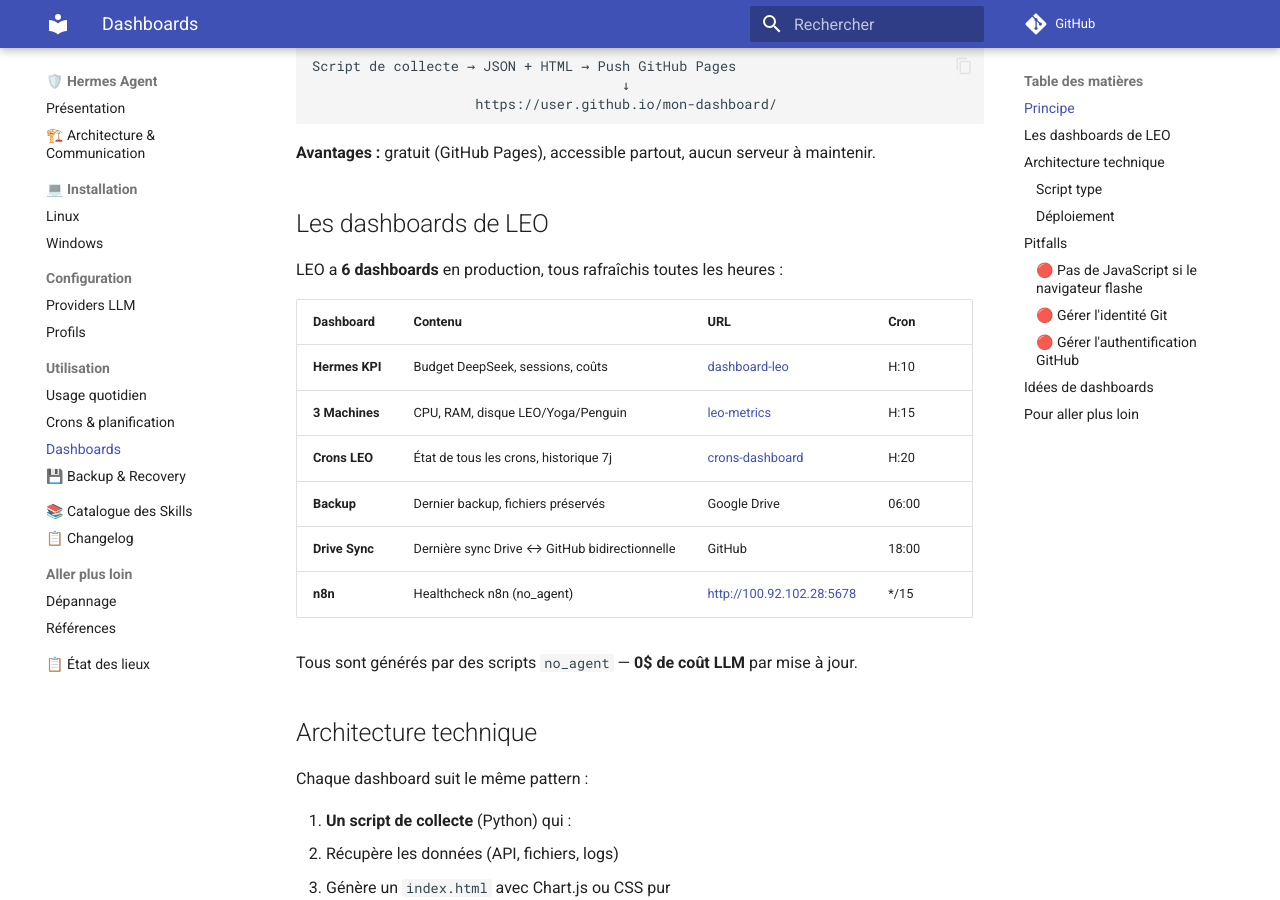
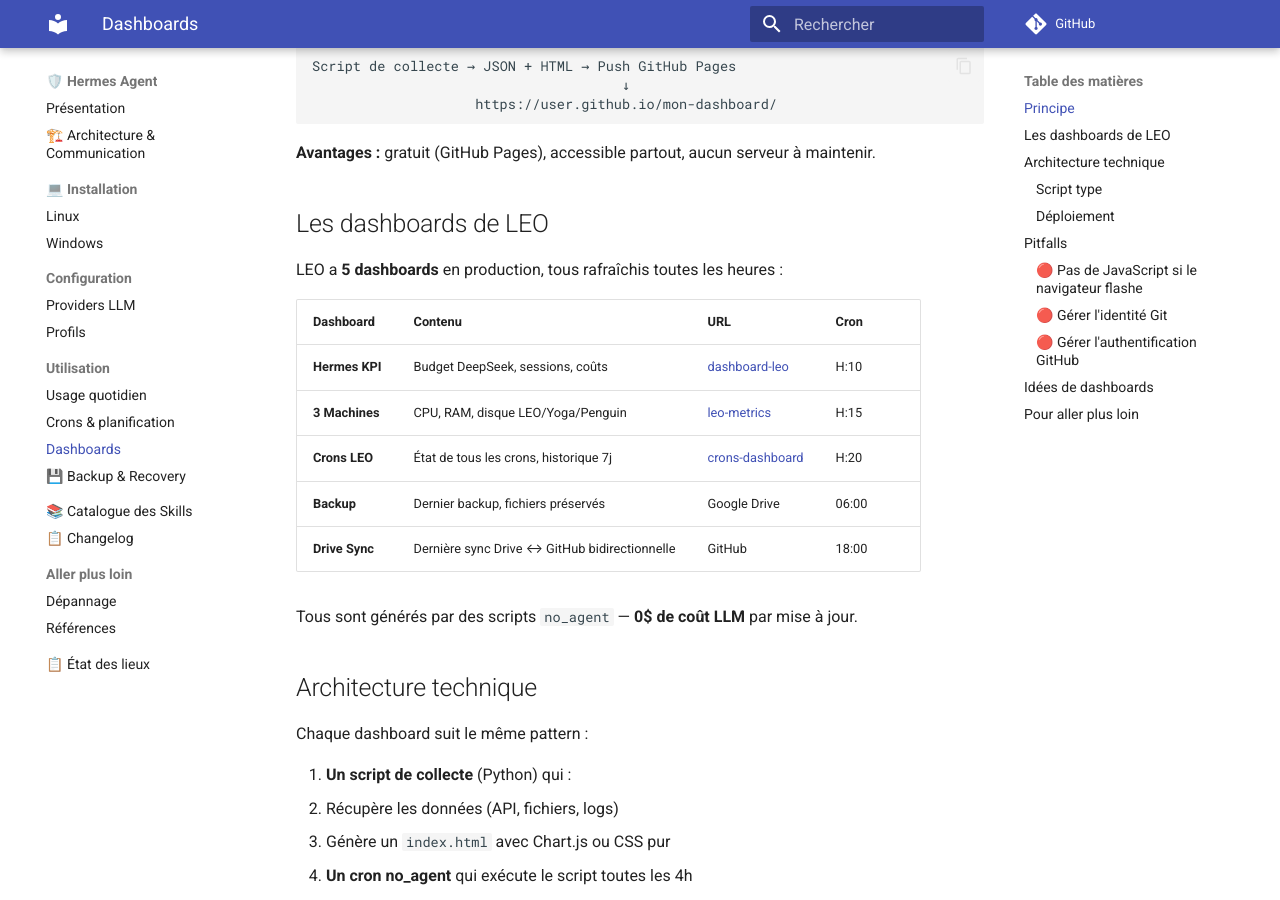
Before and after one commit to christophedanhier-hash/hermes-wiki, an MkDocs documentation site: the page built from docs/hermes/utilisation/dashboards.md, in a window 1280 px wide and 900 px high, scrolled down 365 px. Built offline with MkDocs 1.6.1 and Material for MkDocs 9.7.7, drawn with Linux system fonts in a browser that asks for light colours; comment, search, counter and statistics services are not loaded.

Commit message:
sync: wiki mis à jour depuis les sources

```diff
--- a/docs/hermes/utilisation/dashboards.md
+++ b/docs/hermes/utilisation/dashboards.md
@@ -16,7 +16,7 @@
 
 ## Les dashboards de LEO
 
-LEO a **6 dashboards** en production, tous rafraîchis toutes les heures :
+LEO a **5 dashboards** en production, tous rafraîchis toutes les heures :
 
 | Dashboard | Contenu | URL | Cron |
 |-----------|---------|-----|------|
@@ -25,7 +25,6 @@
 | **Crons LEO** | État de tous les crons, historique 7j | [crons-dashboard](https://christophedanhier-hash.github.io/crons-dashboard/) | H:20 |
 | **Backup** | Dernier backup, fichiers préservés | Google Drive | 06:00 |
 | **Drive Sync** | Dernière sync Drive ↔ GitHub bidirectionnelle | GitHub | 18:00 |
-| **n8n** | Healthcheck n8n (no_agent) | [http://100.92.102.28:5678](http://100.92.102.28:5678) | */15 |
 
 Tous sont générés par des scripts `no_agent` — **0$ de coût LLM** par mise à jour.
 
```
